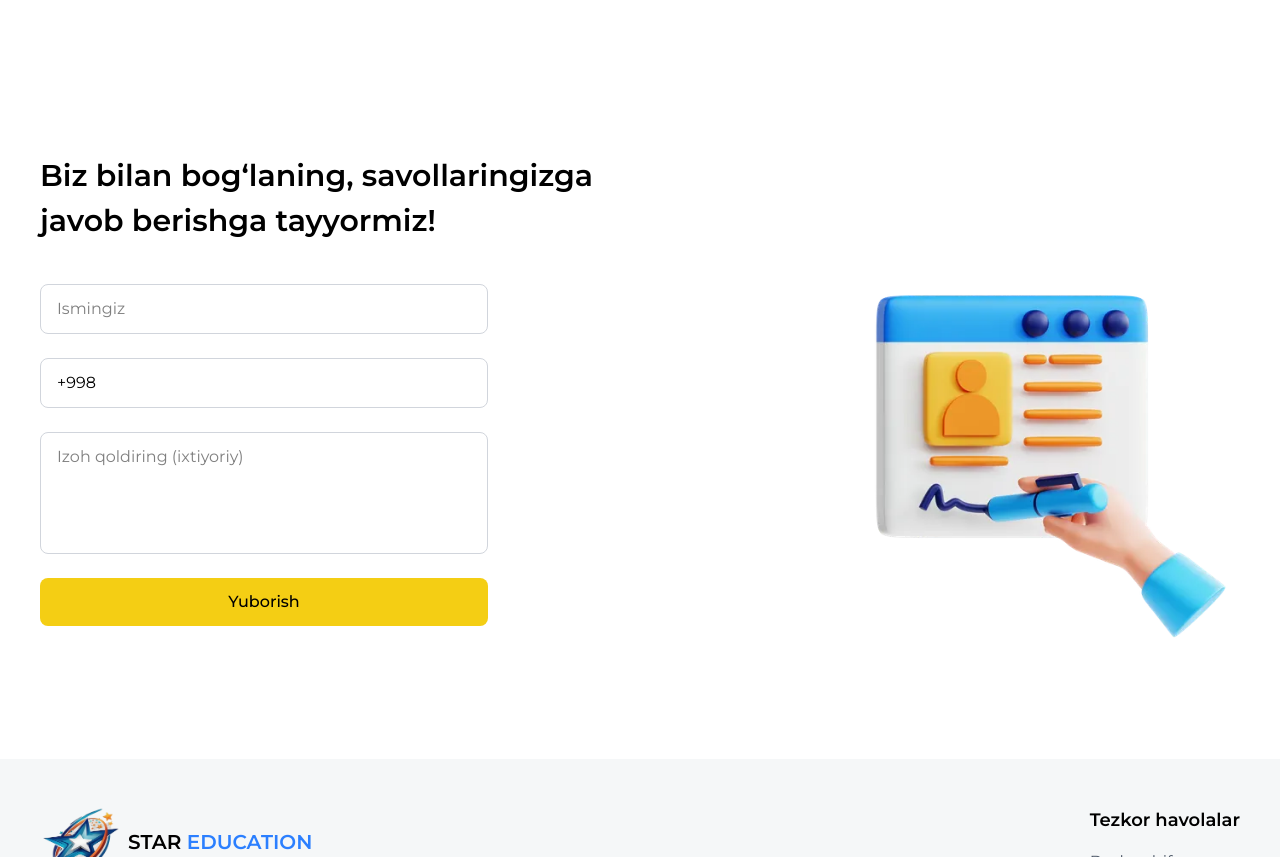
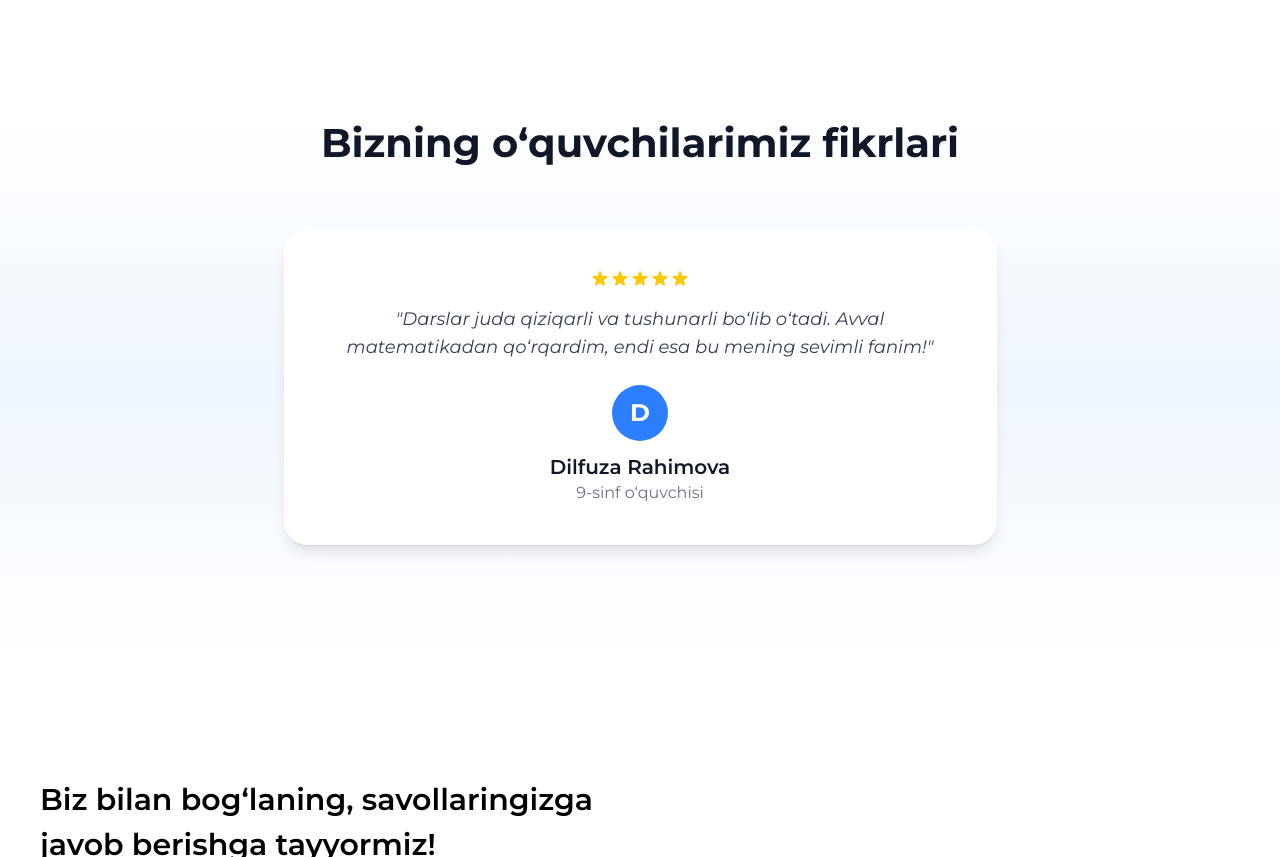
Before and after one commit to 1zzat1lla-Fayzullayev/star_education, a React (Vite) app: page / in a window 1280 px wide. Shown: the part 635-1492 px from the top of the page. Built offline with nearby package versions, Linux system fonts and the light colour scheme.

Commit message:
add comment

```diff
--- a/package.json
+++ b/package.json
@@ -12,11 +12,14 @@
   "dependencies": {
     "@tailwindcss/vite": "^4.1.4",
     "axios": "^1.8.4",
+    "framer-motion": "^12.9.2",
+    "lucide-react": "^0.503.0",
     "react": "^19.0.0",
     "react-countup": "^6.5.3",
     "react-dom": "^19.0.0",
     "react-hot-toast": "^2.5.2",
     "react-router-dom": "^7.5.1",
+    "swiper": "^11.2.6",
     "tailwindcss": "^4.1.4"
   },
   "devDependencies": {
--- a/src/components/form.jsx
+++ b/src/components/form.jsx
@@ -91,7 +91,7 @@ function Form() {
   return (
     <Wrapper>
       <div className="px-[20px] xl:px-0">
-        <div className="mt-[120px]">
+        <div className="mt-[50px] md:mt-[120px]">
           <h2 className="text-[25px] lg:text-[30px] max-w-xl font-semibold text-black">
             Biz bilan bog‘laning, savollaringizga javob berishga tayyormiz!
           </h2>
@@ -134,7 +134,7 @@ function Form() {
               {isLoading ? "Yuborilyapti..." : "Yuborish"}
             </button>
           </form>
-          <div className="w-full max-w-sm">
+          <div className="w-full max-w-sm hidden md:block">
             <img
               src="/form.png"
               className="w-full h-auto object-cover rounded-lg"
--- a/src/pages/home.jsx
+++ b/src/pages/home.jsx
@@ -2,12 +2,14 @@ import React from "react";
 import Header from "../components/header";
 import NumberOfStudents from "../components/numberOfStudents";
 import Form from "../components/form";
+import Testimonials from "../shared/testimonials";
 
 function Home() {
   return (
     <>
       <Header />
       <NumberOfStudents />
+      <Testimonials />
       <Form />
     </>
   );
--- /dev/null
+++ b/src/shared/testimonials.jsx
@@ -0,0 +1,93 @@
+import React from "react";
+import { Swiper, SwiperSlide } from "swiper/react";
+import { Navigation, Pagination, Autoplay } from "swiper/modules";
+import "swiper/css";
+import "swiper/css/navigation";
+import "swiper/css/pagination";
+
+import { ChevronLeft, ChevronRight } from "lucide-react";
+
+const testimonials = [
+  {
+    id: 1,
+    name: "Izzatilla Fayzullayev",
+    role: "O'quvchi",
+    content:
+      "Man aynan mana shu Star Educationda hech qanday matematika bilimlarsiz ta'lim oldim va 3-4 oy ichida universitetga topshirdim va baland natijalar bilan kirdim, hozirda buning ketidan o'z kompaniyamni ochdim va hozir Lyra kompaniyasining asoschisiman, man bu o'quv markazni hammaga tavsiya qilaman, o'zilani kelajagilani o'zila qurila, albatta harakat bilan :)",
+    rating: 5,
+  },
+  {
+    id: 2,
+    name: "Dilfuza Rahimova",
+    role: "9-sinf o‘quvchisi",
+    content:
+      "Darslar juda qiziqarli va tushunarli bo‘lib o‘tadi. Avval matematikadan qo‘rqardim, endi esa bu mening sevimli fanim!",
+    rating: 5,
+  },
+  {
+    id: 3,
+    name: "Shoxrux To‘xtayev",
+    role: "11-sinf o‘quvchisi",
+    content:
+      "Olimpiadaga tayyorgarlik ko‘rayotganimda, ustozlarim har bir savolimga batafsil javob berishdi. Natijada viloyat bosqichida 1-o‘rinni egalladim!",
+    rating: 5,
+  },
+];
+
+const renderStars = (rating) => {
+  return [...Array(5)].map((_, i) => (
+    <svg
+      key={i}
+      className={`w-5 h-5 ${i < rating ? "text-yellow-400" : "text-gray-300"}`}
+      fill="currentColor"
+      viewBox="0 0 20 20"
+    >
+      <path d="M9.049 2.927c.3-.921 1.603-.921 1.902 0l1.07 3.292a1 1 0 00.95.69h3.462c.969 0 1.371 1.24.588 1.81l-2.8 2.034a1 1 0 00-.364 1.118l1.07 3.292c.3.921-.755 1.688-1.54 1.118l-2.8-2.034a1 1 0 00-1.175 0l-2.8 2.034c-.784.57-1.838-.197-1.539-1.118l1.07-3.292a1 1 0 00-.364-1.118L2.98 8.72c-.783-.57-.38-1.81.588-1.81h3.461a1 1 0 00.951-.69l1.07-3.292z" />
+    </svg>
+  ));
+};
+
+function Testimonials() {
+  return (
+    <section className="relative mt-[80px] bg-gradient-to-b from-white via-blue-50 to-white">
+      <div className="md:max-w-[777px] md:mx-auto">
+        <h2 className="text-[25px] md:text-[30px] lg:text-[40px] font-bold text-center text-gray-900 mb-14 px-[20px] xl:px-0">
+          Bizning o‘quvchilarimiz fikrlari
+        </h2>
+
+        <Swiper
+          modules={[ Autoplay]}
+          spaceBetween={30}
+          slidesPerView={1}
+          autoplay={{ delay: 4000, disableOnInteraction: false }}
+          loop={true}
+          className="w-full"
+        >
+          {testimonials.map((item) => (
+            <SwiperSlide key={item.id}>
+              <div className="bg-white p-10 rounded-3xl shadow-lg hover:shadow-2xl transition mx-8 text-center">
+                <div className="flex justify-center mb-4">
+                  {renderStars(item.rating)}
+                </div>
+                <p className="text-[16px] md:text-lg text-gray-700 italic mb-6 max-w-2xl mx-auto">
+                  "{item.content}"
+                </p>
+                <div className="flex flex-col items-center">
+                  <div className="bg-blue-500 text-white w-14 h-14 rounded-full flex items-center justify-center font-bold text-2xl mb-3">
+                    {item.name.charAt(0)}
+                  </div>
+                  <h4 className="font-semibold text-xl text-gray-900">
+                    {item.name}
+                  </h4>
+                  <p className="text-gray-500">{item.role}</p>
+                </div>
+              </div>
+            </SwiperSlide>
+          ))}
+        </Swiper>
+      </div>
+    </section>
+  );
+}
+
+export default Testimonials;
```
Also changed, not shown: vercel.json (added), 1 other file (tests, documents, lock files or other folders).
